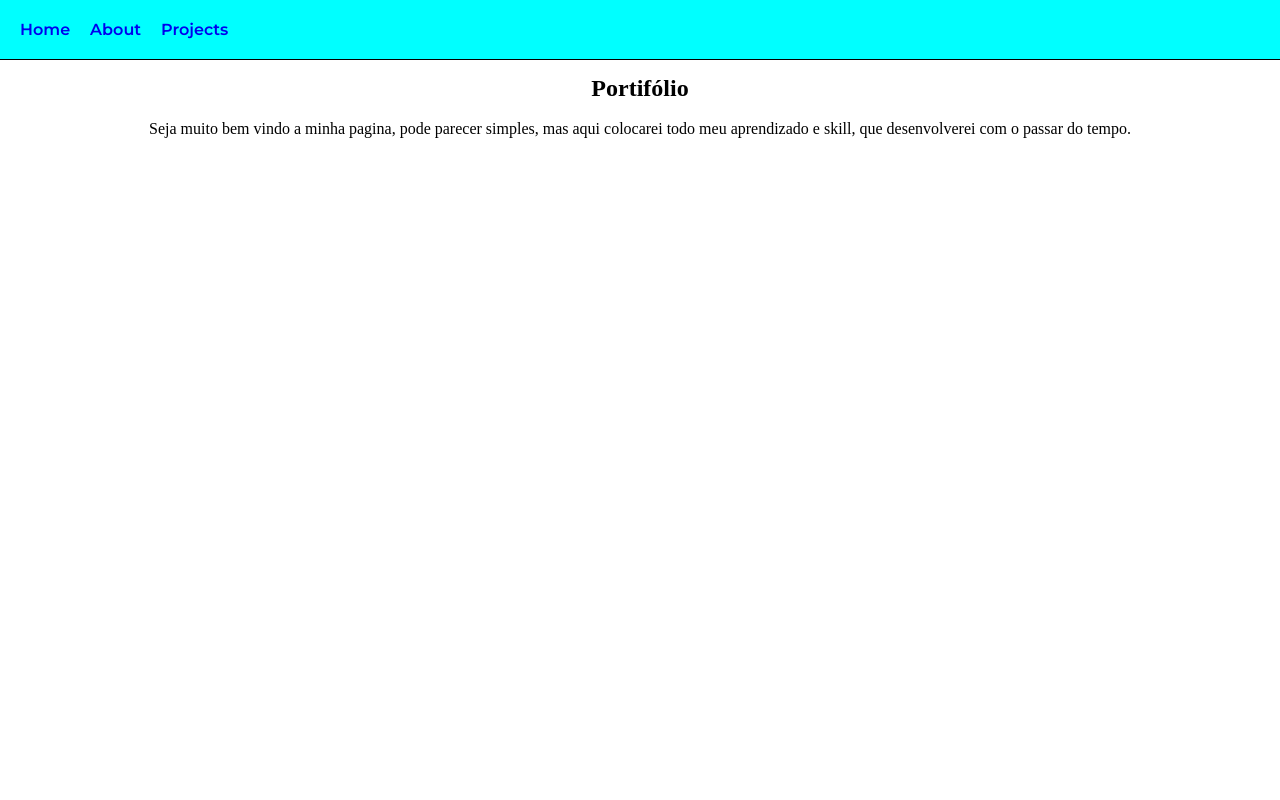
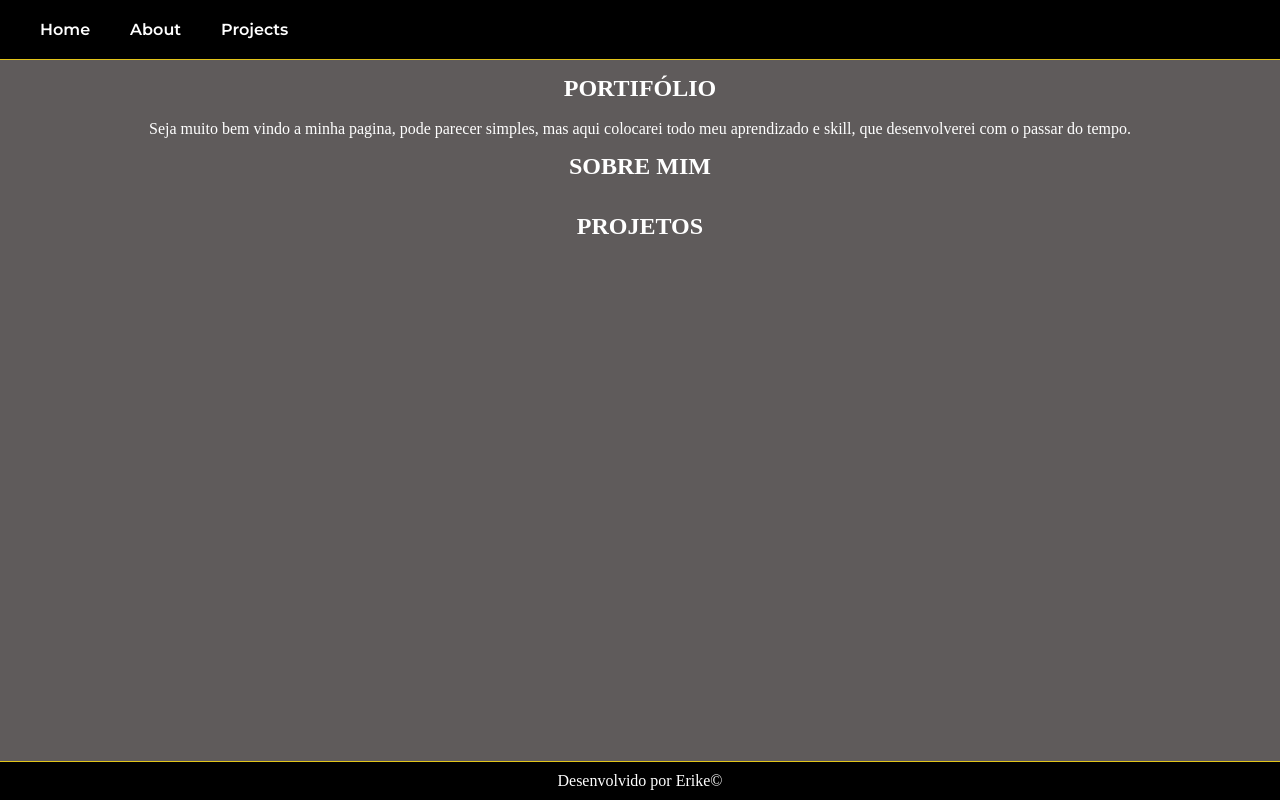
Before and after one commit to erikepc/Portf-lio, a plain HTML site: page index.html in a window 1280 px wide. Drawn offline with Linux system fonts and the light colour scheme.

Commit message:
Finalizando o footer

```diff
--- a/index.html
+++ b/index.html
@@ -12,16 +12,31 @@
         <li><a href="#about">About</a></li>
         <li><a href="#projects">Projects</a></li>
     </nav>
+    <main>
         <section id="home">
-       <h1>Portifólio</h1>
+            <h1>PORTIFÓLIO</h1>
             <img src="" alt="">
             <p>Seja muito bem vindo a minha pagina, pode parecer simples, mas aqui colocarei todo meu aprendizado
             e skill, que desenvolverei com o passar do tempo.
             </p>
         </section>
+        <section id="about">
+            <h1>SOBRE MIM</h1>
+            <img src="" alt="">
+            <p>
 
+            </p>
+        </section>
+        <section id="projects">
+            <h1>PROJETOS</h1>
+            <img src="" alt="">
+            <p>
 
+            </p>
+        </section>
+    </main>
 
+    <footer>Desenvolvido por Erike©</footer>
     <script src="script.js"></script>
 </body>
 </html>
--- a/style.css
+++ b/style.css
@@ -9,12 +9,25 @@
     list-style-type: none;
 }
 
+body, html
+{
+    background-color: rgb(95, 91, 91);
+    min-height: 100vh;
+    display: flex;
+    flex-direction: column;
+}
+
+main
+{
+    flex: 1;
+}
+
 nav
 {
     font-family: "Montserrat", sans-serif;
     font-weight: 600;
-    background-color: aqua;
-    color: black;
+    background-color: rgb(0, 0, 0);
+    color: rgb(226, 196, 25);
     padding: 20px;
     border-bottom: solid;
     border-width: 0.5px;
@@ -26,6 +39,8 @@ a
 {
     text-decoration: none;
     margin-right: 20px;
+    margin-left: 20px;
+    color: rgb(255, 255, 255);
 }
 
 h1
@@ -33,10 +48,23 @@ h1
     display: flex;
     justify-content: center;
     margin-top: 15px;
+    color: rgb(255, 255, 255);
 }
 
 p
 {
     display:flex;
     justify-content: center;
+    color: white;
 }
+
+footer
+{
+    text-align: center;
+    padding: 10px;
+    border-top: solid;
+    border-color: rgb(226, 196, 25);
+    border-width: 0.5px;
+    background-color: black;
+    color: white;
+}
```
Lines whose indentation alone changed are shown as unchanged.
